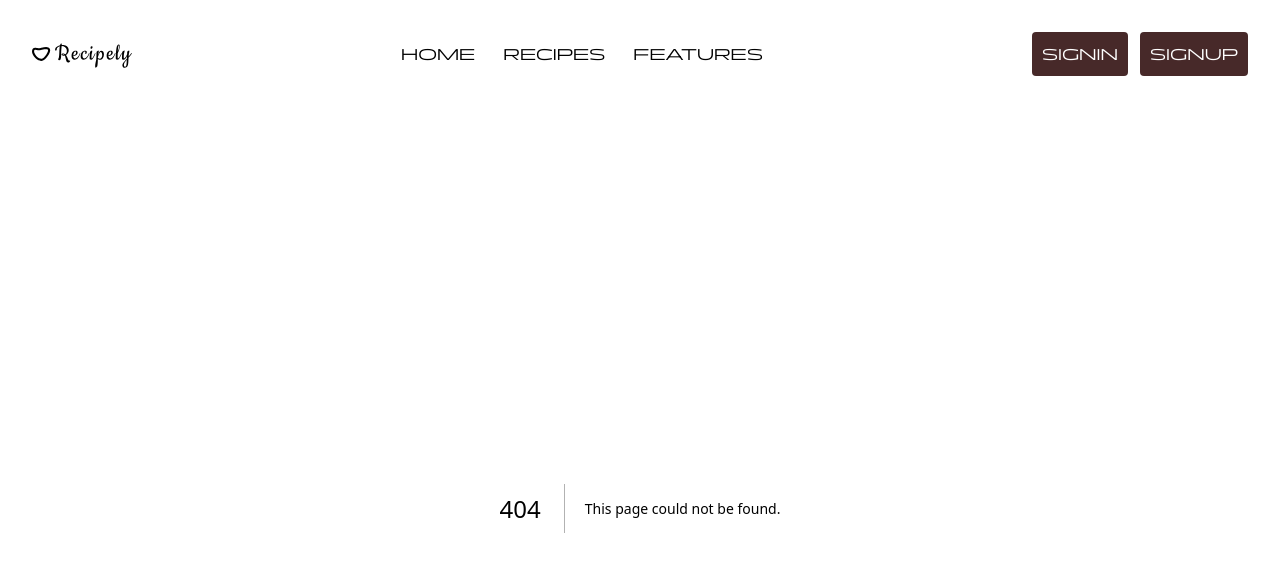
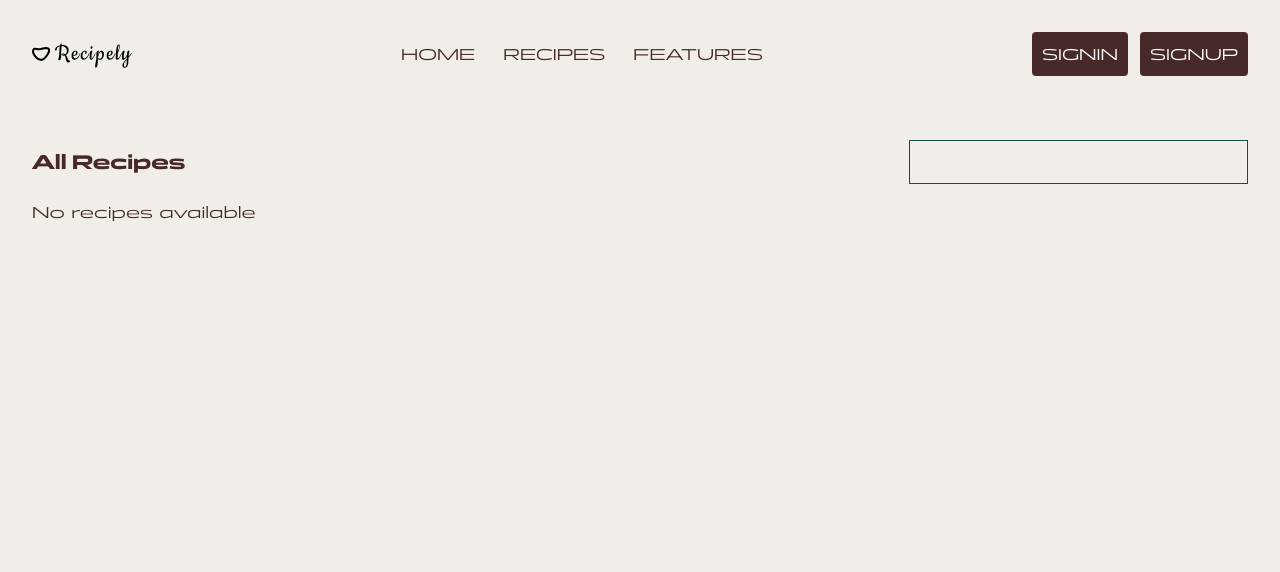
Before and after one commit to JCalmCrasher/recipely, a Next.js app: page /recipes in a window 1280 px wide. Before the commit this address had no page. Shown: the top 572 px of the page. Built offline with nearby package versions, Linux system fonts and the light colour scheme.

Commit message:
design recipe page

```diff
--- a/next.config.js
+++ b/next.config.js
@@ -1,4 +1,8 @@
 /** @type {import('next').NextConfig} */
-const nextConfig = {}
+const nextConfig = {
+  images: {
+    domains: ["spoonacular.com"]
+  }
+};
 
-module.exports = nextConfig
+module.exports = nextConfig;
--- a/src/app/components/card.tsx
+++ b/src/app/components/card.tsx
@@ -2,7 +2,7 @@ import { ReactNode } from "react";
 
 const Card = ({ children }: { children: ReactNode }) => {
   return (
-    <div className="border border-black shadow-[5px_5px_0px_black] px-3 py-4 mt-7">
+    <div className="border border-black transition-all duration-700 ease-in-out hover:shadow-[5px_5px_0px_black] px-3 py-4 mt-7">
       {children}
     </div>
   );
--- a/src/app/components/navbar.tsx
+++ b/src/app/components/navbar.tsx
@@ -9,8 +9,8 @@ const Navbar = () => {
       <div className="flex justify-between items-center">
         <Image src="/logo.svg" alt="logo" width={100} height={100} />
         <nav className="hidden sm:flex gap-7">
-          <NavLink href="/home">home</NavLink>
-          <NavLink href="/">recipes</NavLink>
+          <NavLink href="/">home</NavLink>
+          <NavLink href="/recipes">recipes</NavLink>
           <NavLink href="/">features</NavLink>
         </nav>
         <div className="uppercase hidden sm:inline-flex gap-3">
--- /dev/null
+++ b/src/app/recipes/page.tsx
@@ -0,0 +1,49 @@
+import Image from "next/image";
+import { SPACING as p } from "../@variable";
+import Card from "../components/card";
+import Link from "next/link";
+
+const Recipe = () => {
+  const recipes: any[] = []; //TODO: fix this typing later
+
+  return (
+    <main className={p}>
+      <div>
+        <div className="flex items-center justify-between">
+          <h2 className="text-xl font-bold">All Recipes</h2>
+          <input
+            type="text"
+            className="bg-transparent border border-teal-900 focus-visible:border-black h-11 outline-none px-4"
+          />
+        </div>
+
+        <div className="grid grid-cols-4 gap-4 mt-4">
+          {recipes.length > 0 ? (
+            recipes.map((_, i) => (
+              <div key={i}>
+                <Card>
+                  <Link href="/">
+                    <Image
+                      src="https://spoonacular.com/recipeImages/658277-312x231.jpg"
+                      alt="food showcase"
+                      width={100}
+                      height={100}
+                      className="w-full md:w-full h-w-fit"
+                    />
+                  </Link>
+                  <Link href="/">
+                    <p className="font-[700] text-base mt-4">Ewa Agoyin</p>
+                  </Link>
+                </Card>
+              </div>
+            ))
+          ) : (
+            <span>No recipes available</span>
+          )}
+        </div>
+      </div>
+    </main>
+  );
+};
+
+export default Recipe;
```
